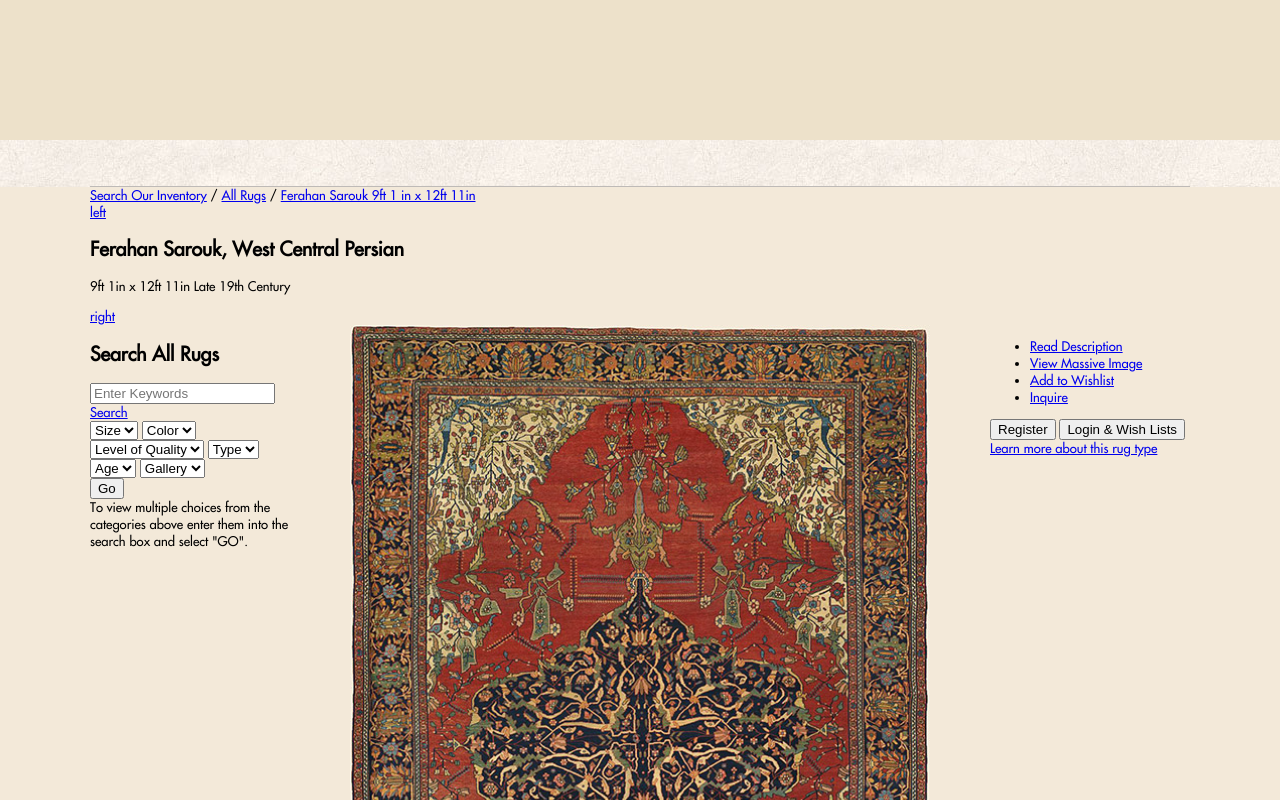
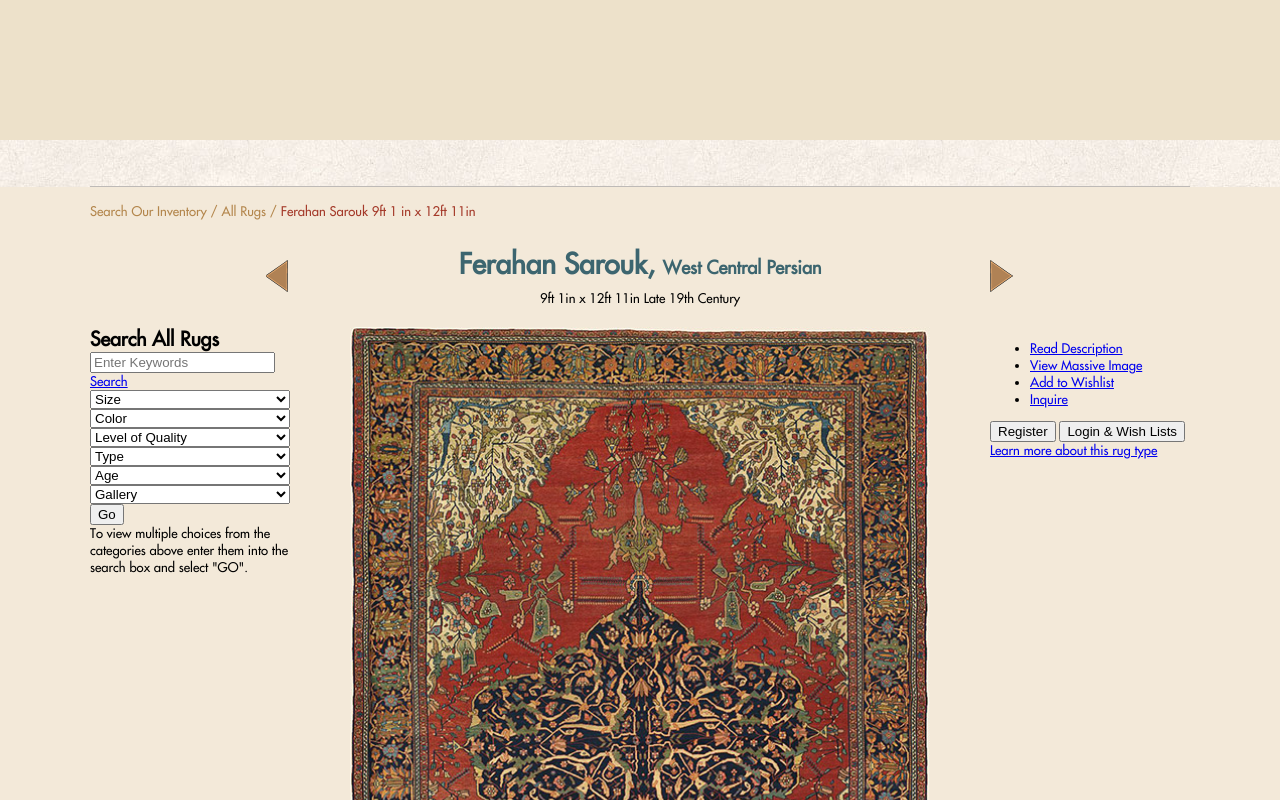
Before and after one commit to aarchbold/claremont-rebuild, a website: page webapp/index.html in a window 1280 px wide. Shown: the top 800 px of the page. Drawn offline with nearby package versions, Linux system fonts and the light colour scheme.

Commit message:
adding gallery styling and sprite

```diff
--- a/src/sass/modules/gallery.scss
+++ b/src/sass/modules/gallery.scss
@@ -1,13 +1,4 @@
-body {
-	// background-color: black;
-}
-
-.gallery-container {
-	position: relative;
-	max-width: rem(1420px);
-	margin: 0 auto;
-	padding: 0 rem(20px);
-}
+// Gallery page specific styles
 
 .sidebar-search, .sidebar-gallery-links {
     width: rem(200px);
@@ -23,3 +14,44 @@ body {
 .gallery-stage__image img {
     width: 100%;
 }
+
+.gallery-details__info {
+    position: relative;
+    width: rem(580px);
+    margin: rem(10px) auto rem(20px);
+    text-align: center;
+}
+
+.gallery-details__info-hdr {
+    color: $color-heading;
+    font-size: rem(28px);
+    margin: 0 0 rem(8px) 0;
+    span {
+        font-size: rem(18px);
+    }
+}
+
+.gallery-details__controls {
+    position: absolute;
+    background: url(../images/sprites/sprite-gallery.png) 0 0 no-repeat;
+    top: 50%;
+    transform: translateY(-50%);
+    display: block;
+    width: rem(24px);
+    height: rem(34px);
+    text-indent: -9999px;
+    &.-left {
+        left: rem(-84px);
+        background-position: 0 -68px;
+        &:hover {
+            background-position: 0 -102px;
+        }
+    }
+    &.-right {
+        right: rem(-84px);
+        background-position: 0 0;
+        &:hover {
+            background-position: 0 -34px;
+        }
+    }
+}
--- a/src/sass/modules/helpers.scss
+++ b/src/sass/modules/helpers.scss
@@ -14,3 +14,27 @@
   display: table;
   clear: both;
 }
+
+.anchor-default {
+    color: $anchor-default;
+    text-decoration: none;
+    &:hover {
+        text-decoration: underline;
+    }
+}
+
+.anchor-accent {
+    color: $anchor-accent;
+    text-decoration: none;
+    &:hover {
+        text-decoration: underline;
+    }
+}
+
+.anchor-muted {
+    color: $color-heading;
+    text-decoration: none;
+    &:hover {
+        text-decoration: underline;
+    }
+}
--- a/src/sass/modules/layout.scss
+++ b/src/sass/modules/layout.scss
@@ -4,13 +4,18 @@ body {
 
 body {
     font-family: 'FuturaMedium';
-    background-color: #f3e9d9;
+    background-color: $claremont-bg;
     font-size: rem(13px);
     margin: 0
 }
 
 img {
     border: 0
+}
+
+h1, h2, h3, h4, p {
+    margin: 0;
+    padding: 0;
 }
 
 #site-header {
@@ -37,3 +42,25 @@ img {
     width: 1100px;
     margin: auto;
 }
+
+.main-breadcrumb {
+    padding: rem(16px) 0;
+    color: $breadcrumb-color;
+    a {
+        text-decoration: none;
+        color: $breadcrumb-color;
+        &:hover {
+            text-decoration: underline;
+        }
+    }
+    .main-breadcrumb__current {
+        color: $breadcrumb-current;
+    }
+}
+
+// sidebar search
+.sidebar-search__options {
+    select {
+        width: 100%;
+    }
+}
--- /dev/null
+++ b/src/sass/modules/settings.scss
@@ -0,0 +1,9 @@
+// global settings
+
+// pallete
+$claremont-bg: #f3e9d9;
+$breadcrumb-color: #b3864c;
+$breadcrumb-current: #a43929;
+$anchor-default: #b08254;
+$anchor-accent: #8f332c;
+$color-heading: #3c656f;
--- a/src/sass/styles.scss
+++ b/src/sass/styles.scss
@@ -1,4 +1,5 @@
 // Import custom styles
+@import "modules/settings";
 @import "modules/helpers";
 @import "modules/fonts";
 @import "modules/buttons";
--- a/webapp/index.html
+++ b/webapp/index.html
@@ -24,21 +24,21 @@
             <main class="main-container">
                 <!-- breadcrumb -->
                 <div class="main-breadcrumb">
-                    <a class="main-breadcrumb__back" href="#">Search Our Inventory</a> /
-                    <a class="main-breadcrumb__back" href="#">All Rugs</a> /
+                    <a href="#">Search Our Inventory</a> /
+                    <a href="#">All Rugs</a> /
                     <a class="main-breadcrumb__current" href="#">Ferahan Sarouk 9ft 1 in x 12ft 11in</a>
                 </div>
 
                 <!-- gallery title and controls -->
                 <section class="gallery-details">
-                    <a class="gallery-details__controls-left" href="#">left</a>
                     <div class="gallery-details__info">
-                        <h1>Ferahan Sarouk, West Central Persian</h1>
+                        <a class="gallery-details__controls -left" href="#">left</a>
+                        <h1 class="gallery-details__info-hdr">Ferahan Sarouk, <span>West Central Persian</span></h1>
                         <p class="gallery-details__info-description">
                             9ft 1in x 12ft 11in Late 19th Century
                         </p>
+                        <a class="gallery-details__controls -right" href="#">right</a>
                     </div>
-                    <a class="gallery-details__controls-right" href="#">right</a>
                 </section>
 
                 <div class="group">
```
Also changed, not shown: src/css/styles.css, webapp/static/css/styles.css, webapp/static/images/sprites/sprite-gallery.png (added), 1 other file.
